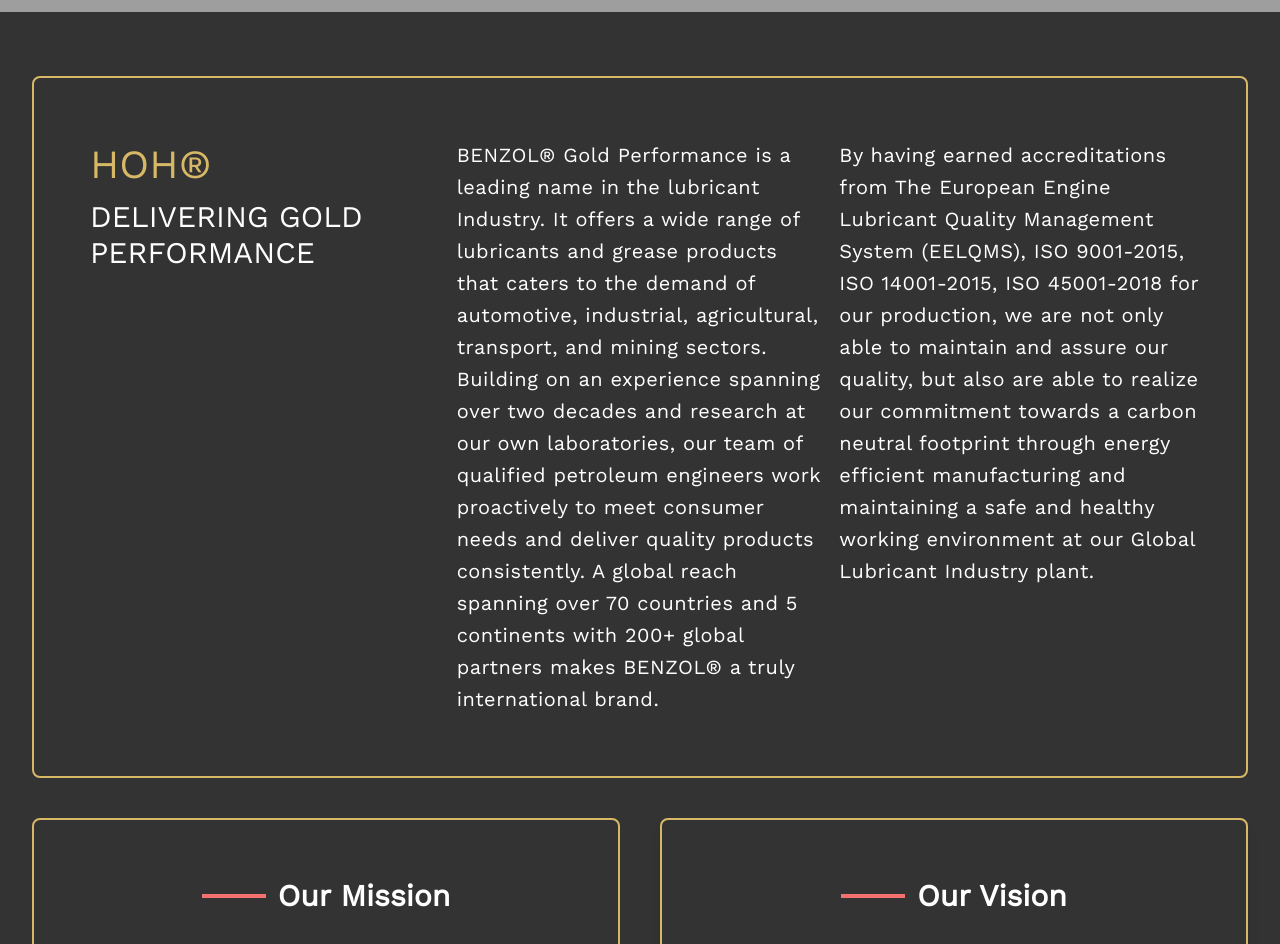
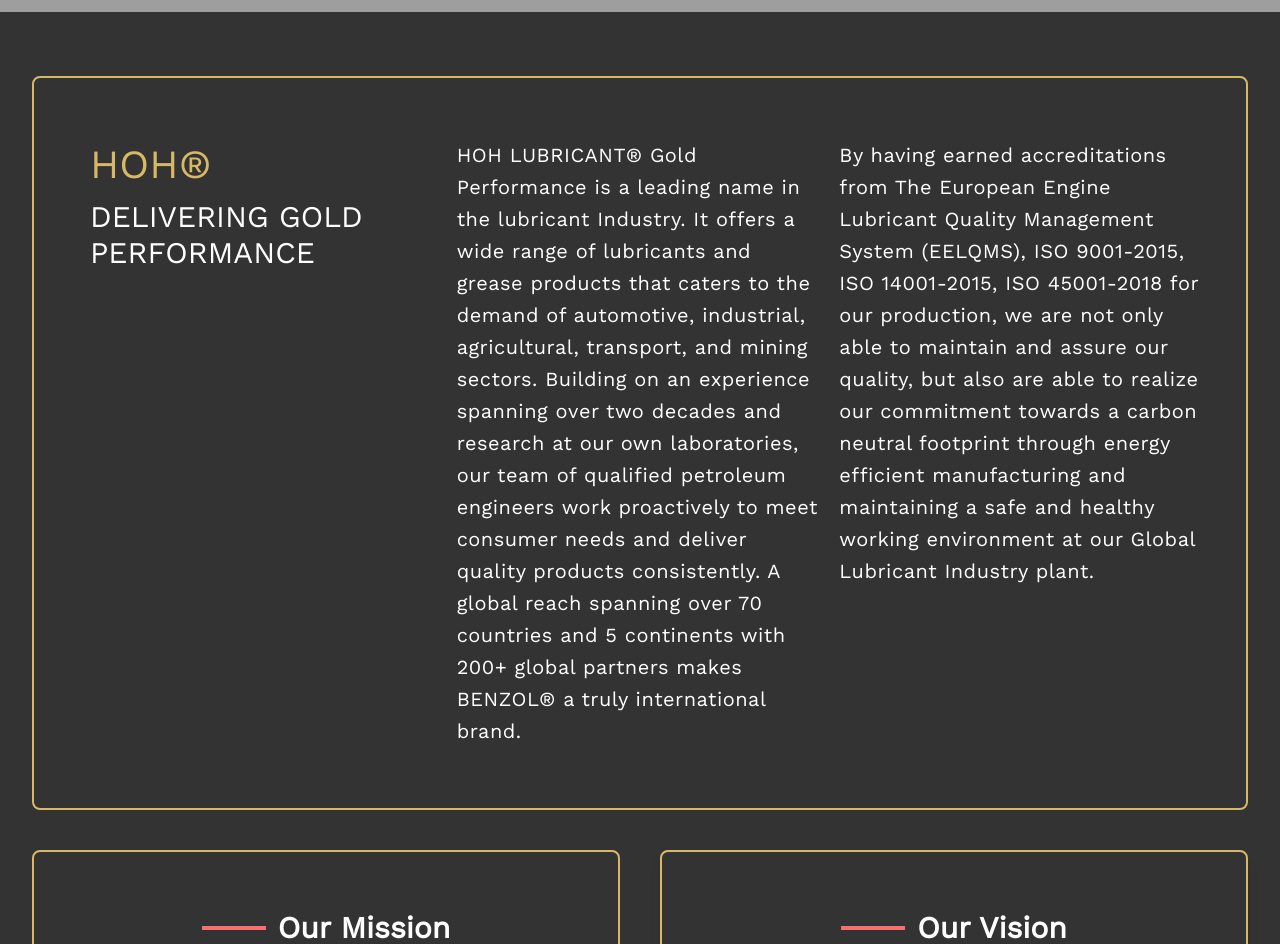
Before and after one commit to Abduljebar49/hoh-official-web, a React (Vite) app: page /about in a window 1280 px wide. Shown: the part 520-1464 px from the top of the page. Built offline with nearby package versions, Linux system fonts and the light colour scheme; grey boxes are pictures that could not be loaded.

Commit message:
benzol text changed

```diff
--- a/src/pages/About.tsx
+++ b/src/pages/About.tsx
@@ -23,7 +23,7 @@
                   </div>
                 </div>
                 <div className="flex text-[20px] leading-8 tracking-wide">
-                  BENZOL® Gold Performance is a leading name in the lubricant Industry. It offers a wide range of lubricants and grease products that caters to the demand of automotive, industrial, agricultural, transport, and mining sectors. Building on an experience spanning over two decades and research at our own laboratories, our team of qualified petroleum engineers work proactively to meet consumer needs and deliver quality products consistently. A global reach spanning over 70 countries and 5 continents with 200+ global partners makes BENZOL® a truly international brand.
+                  HOH LUBRICANT® Gold Performance is a leading name in the lubricant Industry. It offers a wide range of lubricants and grease products that caters to the demand of automotive, industrial, agricultural, transport, and mining sectors. Building on an experience spanning over two decades and research at our own laboratories, our team of qualified petroleum engineers work proactively to meet consumer needs and deliver quality products consistently. A global reach spanning over 70 countries and 5 continents with 200+ global partners makes BENZOL® a truly international brand.
                 </div>
                 <div className="flex text-[20px] leading-8 tracking-wide">
                   By having earned accreditations from The European Engine Lubricant Quality Management System (EELQMS), ISO 9001-2015, ISO 14001-2015, ISO 45001-2018 for our production, we are not only able to maintain and assure our quality, but also are able to realize our commitment towards a carbon neutral footprint through energy efficient manufacturing and maintaining a safe and healthy working environment at our Global Lubricant Industry plant.
--- a/src/pages/Contact.tsx
+++ b/src/pages/Contact.tsx
@@ -25,7 +25,7 @@
                   <div className="flex w-20 px-20 h-0.5 bg-[#D7B867] my-8"></div>
                 </div>
                 <p className="text-white mt-2 text-lg leading-8 text-gray-600 uppercase">
-                BENZOL LUBRICANTS – WE DEAL WITH A WIDE RANGE OF LUBRICANTS & GREASE
+                HOH LUBRICANT LUBRICANTS – WE DEAL WITH A WIDE RANGE OF LUBRICANTS & GREASE
                 </p>
               </div>
               <form
```
